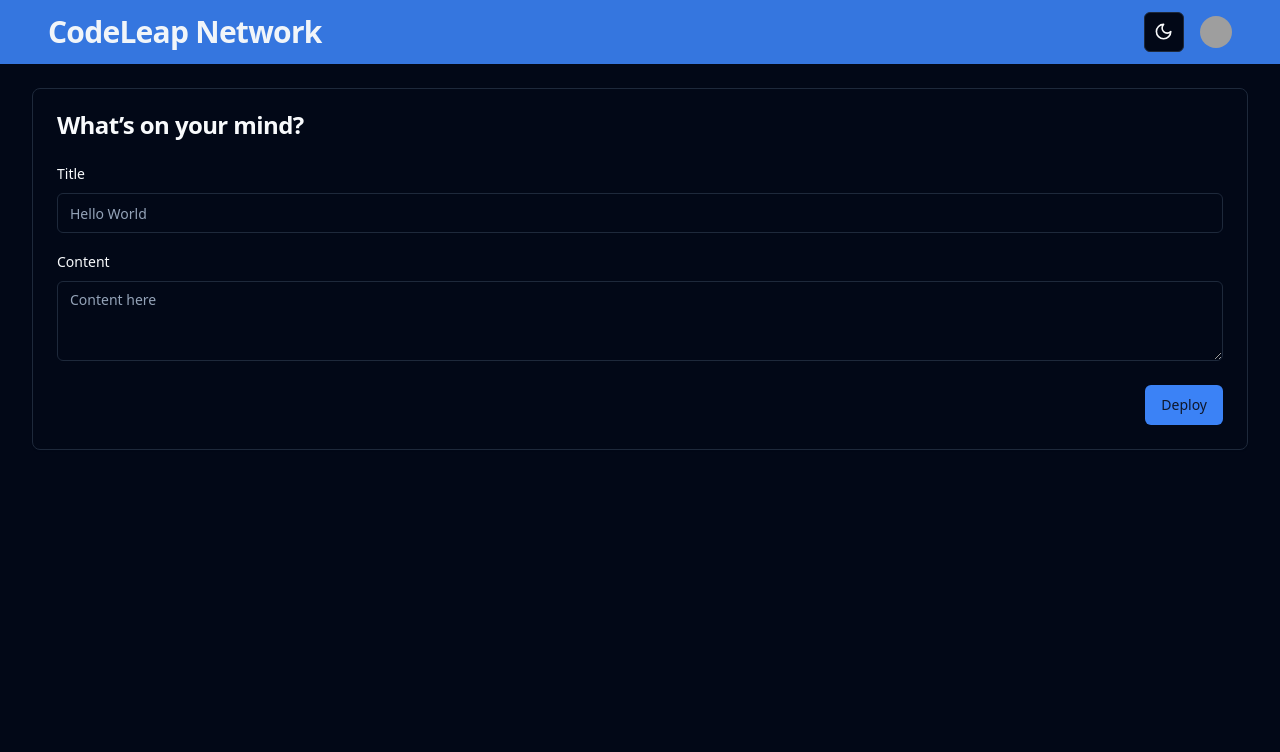
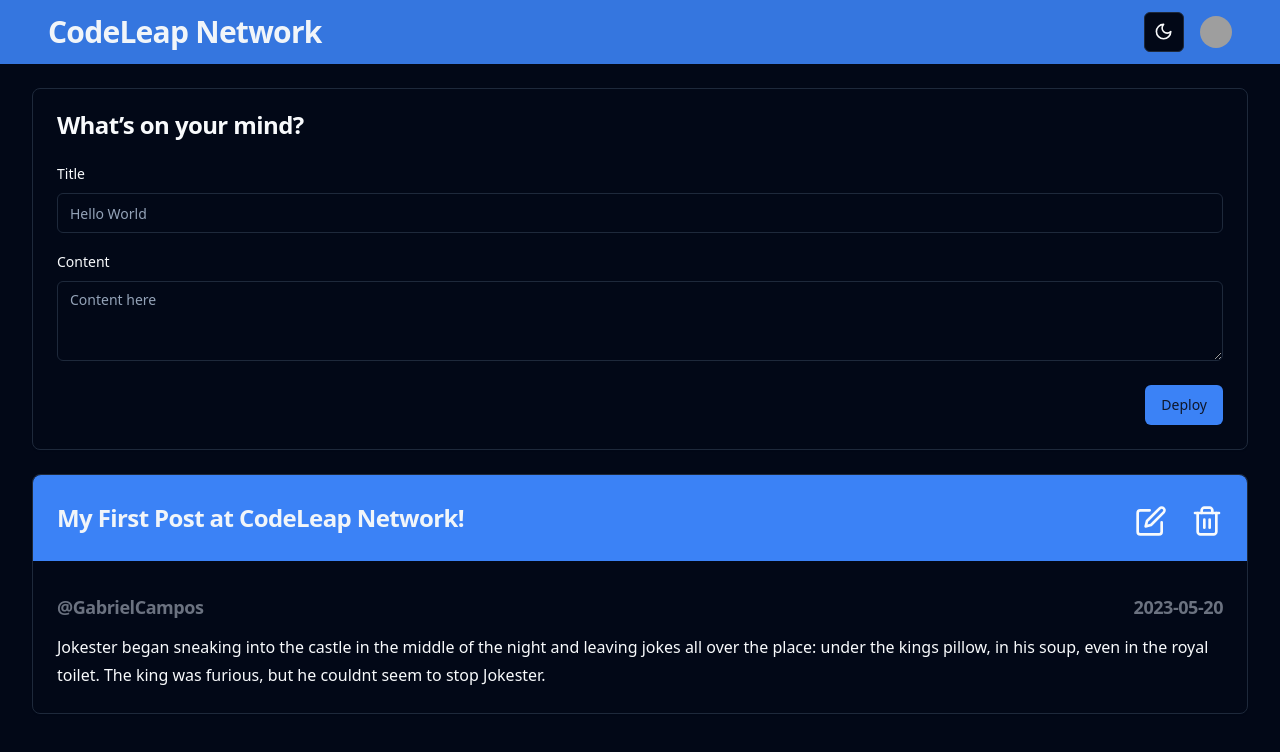
Before and after one commit to gabrielCamposDev99/codeleap, a React (Vite) app: page / in a window 1280 px wide. Both pictures are taken after typing "Sample" into the empty fields and a click on the button "Sign In with Username". Shown: the top 752 px of the page. Built offline with nearby package versions, Linux system fonts and the light colour scheme; grey boxes are pictures that could not be loaded.

Commit message:
add <PostCard /> in postView

```diff
--- a/src/pages/Posts/index.tsx
+++ b/src/pages/Posts/index.tsx
@@ -20,6 +20,7 @@
 } from '@/components/ui/form';
 import { PostType } from '@/validation/interfaces/IPost';
 import { Textarea } from '@/components/ui/textarea';
+import { PostCard } from '@/components/post-card';
 
 const PostsView = () => {
   const { user } = useAuth();
@@ -107,6 +108,10 @@
           </CardContent>
         </Card>
       </div>
+
+      <div className="container flex-col mt-6">
+        <PostCard />
+      </div>
     </div>
   );
 };
```
